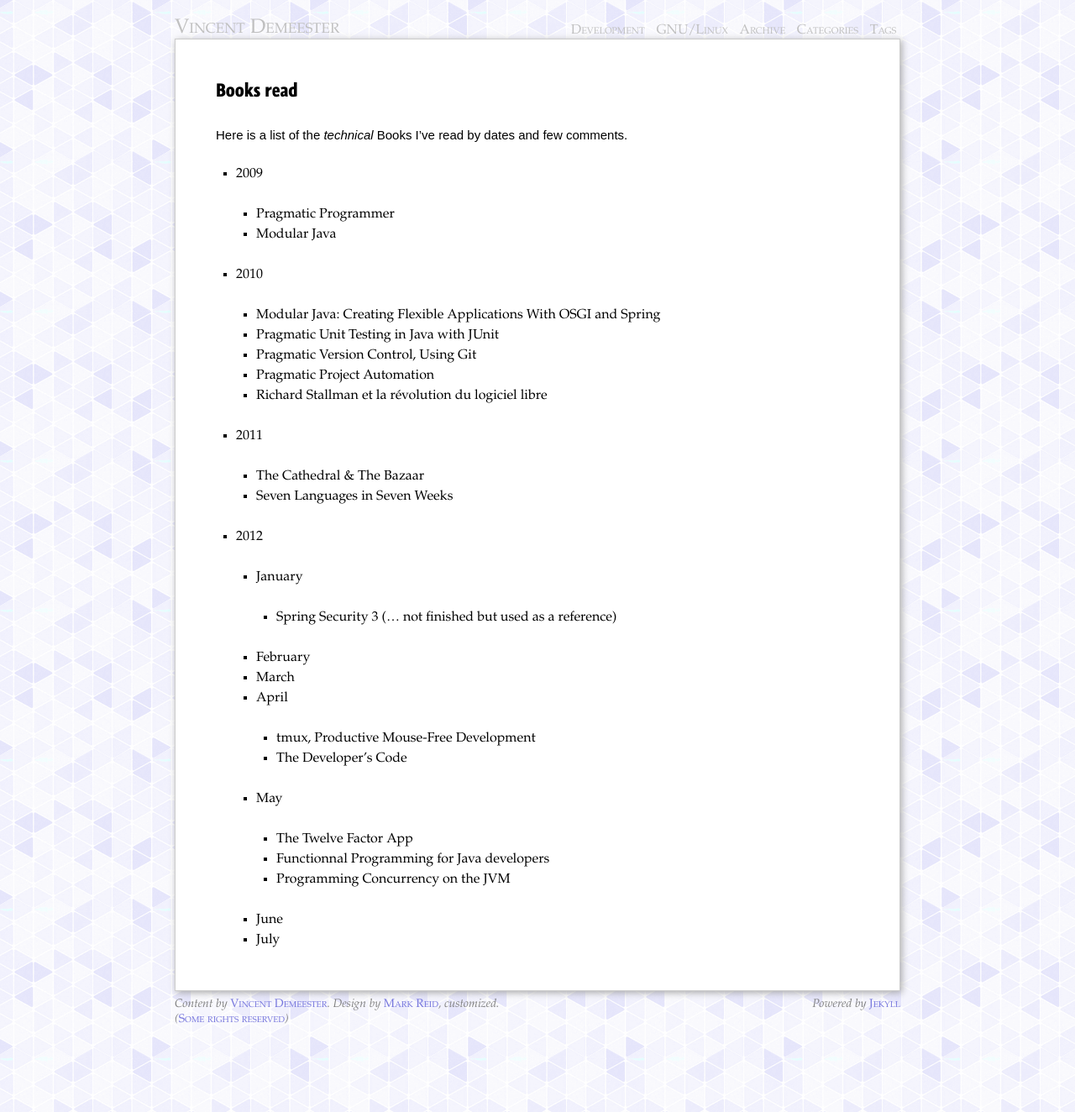
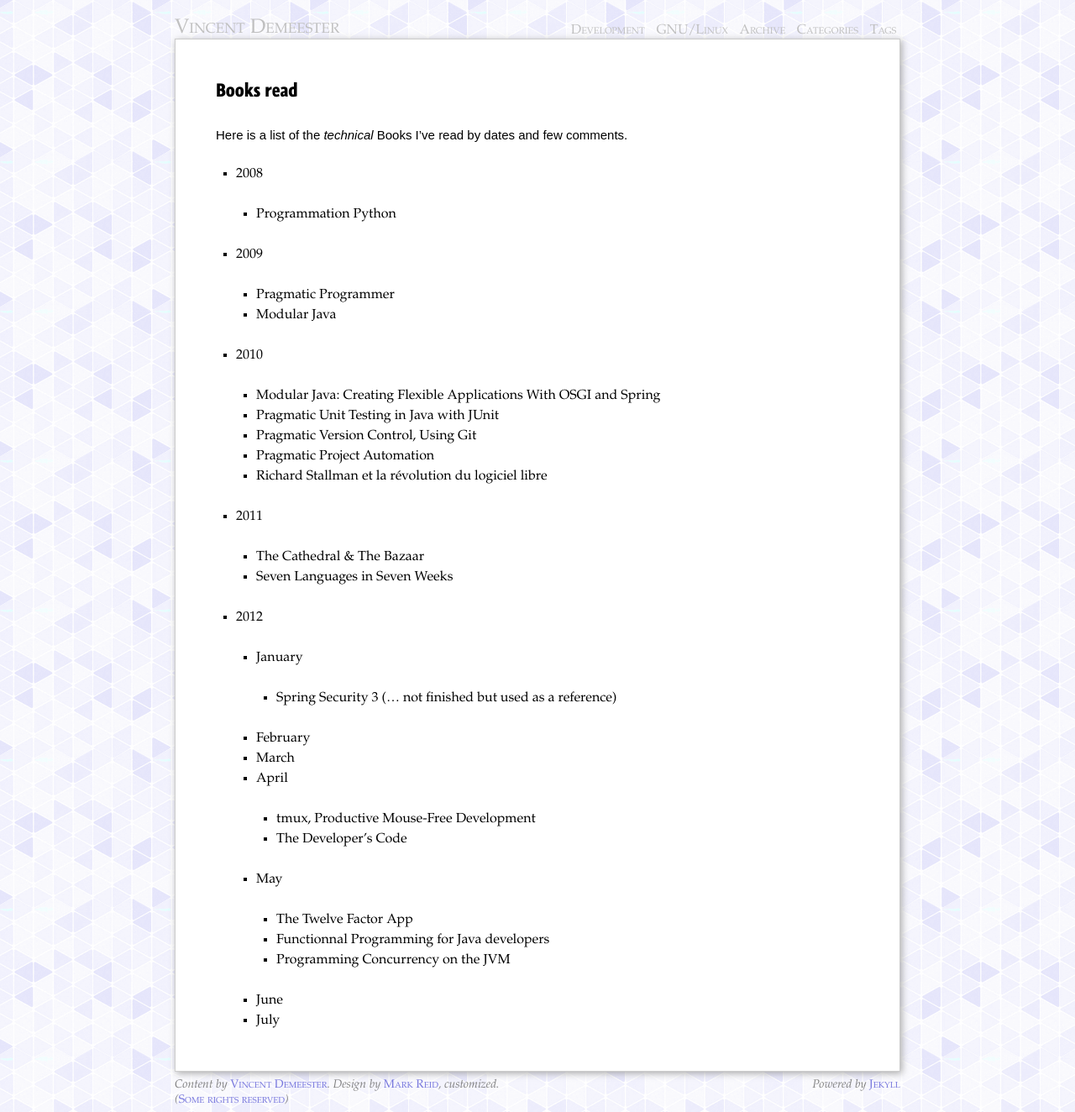
Before and after one commit to vdemeester/blog, a Jekyll site: the page built from books.md, in a window 1280 px wide. Shown: the whole page at 84% size. Built offline with Jekyll 4.4.1, drawn with Linux system fonts in a browser that asks for light colours; some web fonts are replaced; Markdown is read by kramdown in place of the engine named in the settings.

Commit message:
Add Programmation Python book

```diff
--- a/books.md
+++ b/books.md
@@ -7,6 +7,8 @@
 
 Here is a list of the *technical* Books I've read by dates and few comments.
 
+* 2008
+  * Programmation Python
 * 2009
   * Pragmatic Programmer
   * Modular Java
```
